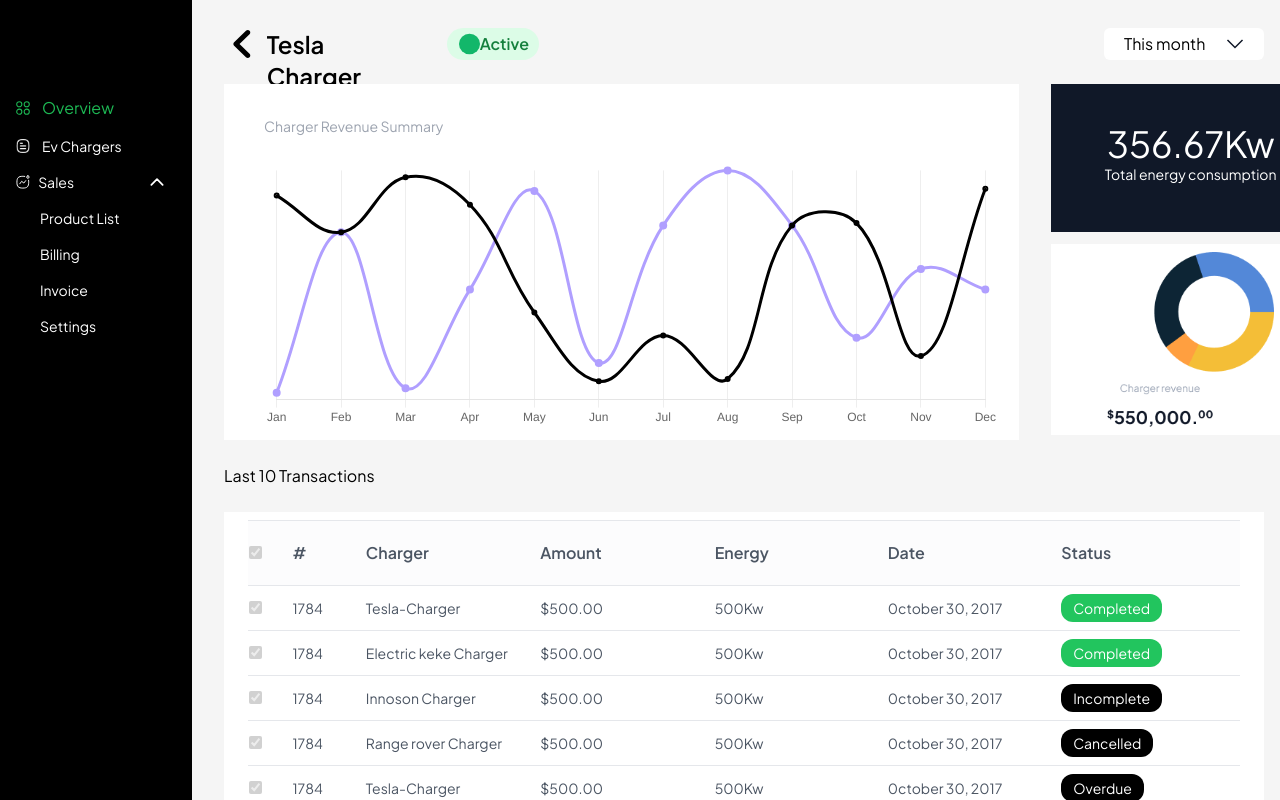
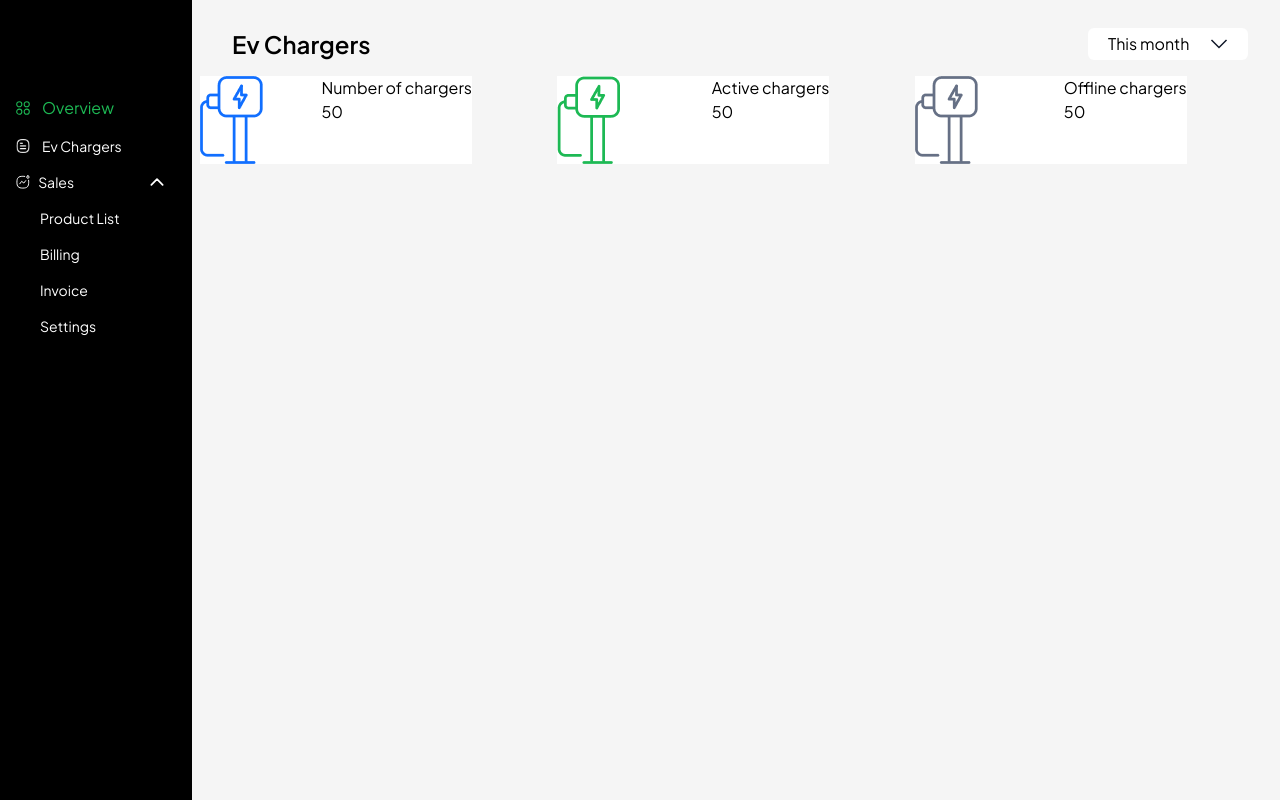
Before and after one commit to Thophylarh/ev-charger, a React (Create React App) app: page /evChargers in a window 1280 px wide. Built offline with nearby package versions, Linux system fonts and the light colour scheme.

Commit message:
ev charges page

```diff
--- a/src/App.js
+++ b/src/App.js
@@ -2,9 +2,10 @@
 import Login from './components/Login/login'
 import Sidebar from './components/Sidebar/sidebar'
 
-import Layout from './components/Layout/layout'
+
 import Dashboard from "./components/Dashboard/dashboard";
-import EvChargers from './components/ev-chargers/ev-chargers';
+import SpecificCharger from './components/specificCharger/specificCharger';
+import EvCharger from "./components/evChargers/evCharger";
 
 import {Outlet, Routes, Route} from 'react-router-dom';
 
@@ -16,9 +17,12 @@
         <Route path='/' element={<LayoutsWithNavbar/>}>
 
         <Route path='/' element={<Dashboard/>}></Route>
-        <Route path='/evChargers' element={<EvChargers/>}></Route>
+        <Route path='/evChargers' element={<EvCharger/>}></Route>
+
+
         </Route>
         <Route path='/login' element={<Login/>}></Route>
+        <Route path='/chargerDetails' element={<SpecificCharger/>}></Route>
       </Routes>
     </div>
   )
--- /dev/null
+++ b/src/components/evChargers/evCharger.jsx
@@ -0,0 +1,59 @@
+import React from "react";
+import dropDown from "../../assets/svg/dropDownArrow.svg";
+import Charger from "../../assets/images/charger.png";
+import ActiveCharger from "../../assets/images/active-charger.png"
+import OfflineCharger from "../../assets/images/offline-charger.png"
+
+
+const evChargers = () => {
+    return (
+    <div>
+        <div className="flex justify-between pt-[1.75rem] pr-[1.5rem] pl-[2rem] ">
+            <div className="flex ">
+            <h4 className="font-bold text-2xl ">Ev Chargers</h4>
+            </div>
+
+            <div className="flex w-[10rem] justify-between items-center bg-white rounded-md  px-5 py-1">
+            <p className=" text-black font-light font-sm ">This month</p>
+            <img src={dropDown}/>
+           </div>
+        </div>
+
+
+        <div className="grid grid-cols-3 pt-4">
+            <div className="bg-white flex justify-between w-[17rem] ">
+                <img src={Charger}/>
+
+                <div >
+                    <p>Number of chargers</p>
+                    <p>50</p>
+                </div>
+
+            </div>
+
+            <div className="bg-white flex justify-between w-[17rem]">
+                <img src={ActiveCharger}/>
+
+                <div >
+                    <p>Active chargers</p>
+                    <p>50</p>
+                </div>
+
+            </div>
+             <div className="bg-white flex justify-between w-[17rem]">
+                <img src={OfflineCharger}/>
+
+                <div >
+                    <p>Offline chargers</p>
+                    <p>50</p>
+                </div>
+
+            </div>
+        </div>
+
+
+    </div>
+     );
+}
+
+export default evChargers;
--- a/src/components/ev-chargers/ev-chargers.jsx
+++ b/src/components/specificCharger/specificCharger.jsx
@@ -7,7 +7,7 @@
 import Transactions from "../last10Transactions/transactions";
 
 
-const evChargers = () => {
+const specificCharger = () => {
     return (<div className="w-full h-screen overflow-y-scroll">
         <div className="flex justify-between pt-[1.75rem] pr-[1.5rem] pl-[2rem] ">
             <div className="flex ">
@@ -24,7 +24,7 @@
 
         <div className="flex justify-between pl-[1.5rem] pt-[1.5rem]" >
             <div className="bg-white h-full py-[2rem] pl-[2.5rem] pr-[1.25rem]">
-                <div className="h-[18.25rem] w-[45.938rem] ">
+                <div className="h-[18.25rem] w-[45.938rem]">
                     <p className="text-gray-400 text-sm font-normal">Charger Revenue Summary</p>
                     <Chart/>
                 </div>
@@ -46,4 +46,4 @@
 }
 
 
-export default evChargers
+export default specificCharger
```
